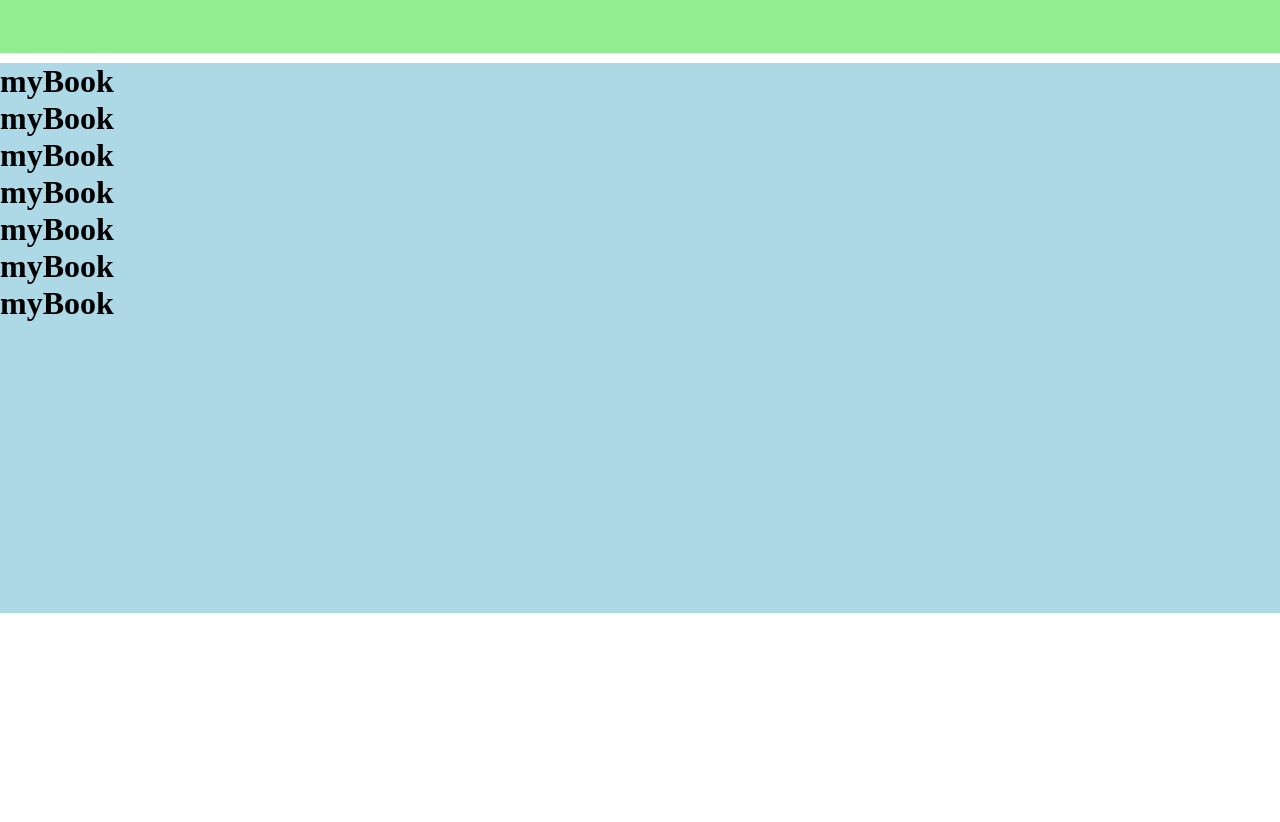
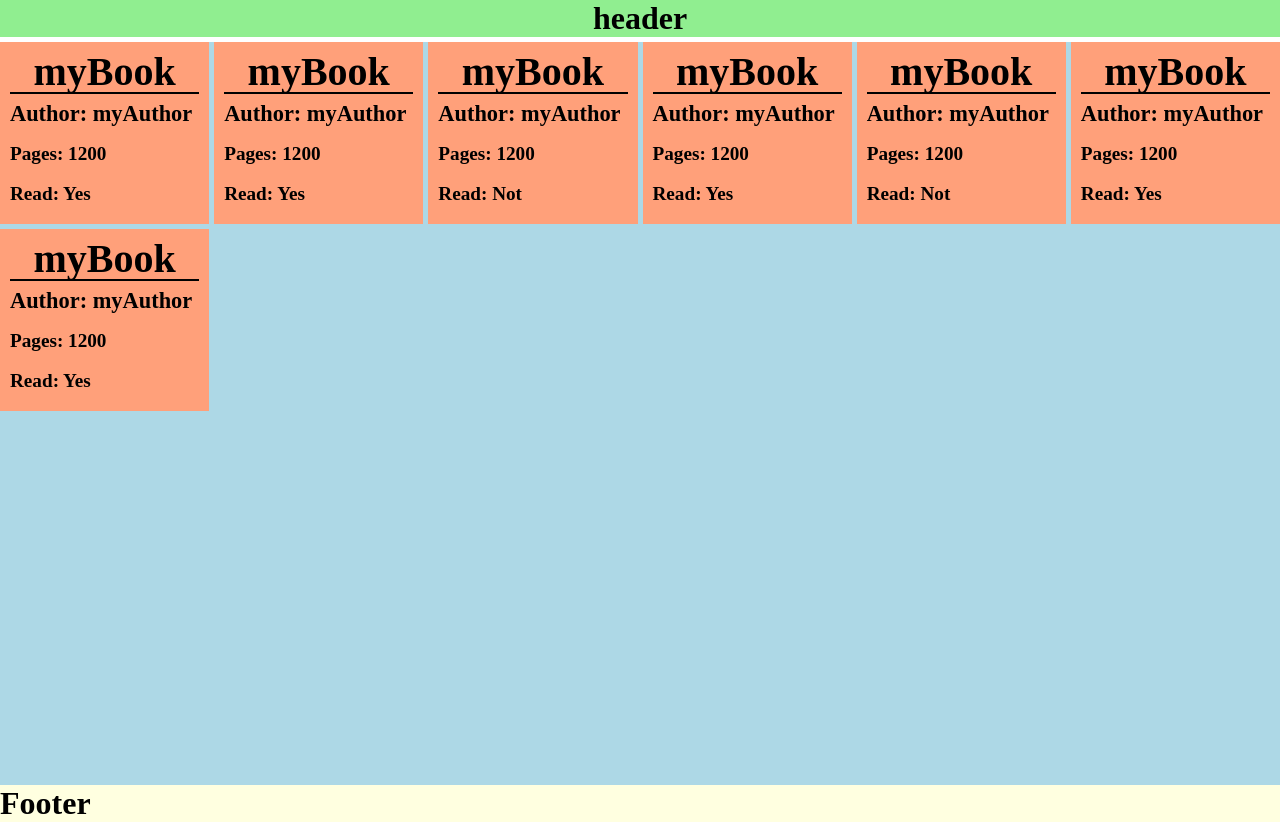
Before and after one commit to voxede/odin-projects, a plain HTML site: page library/index.html in a window 1280 px wide. Before the commit the page ends 800 px from the top, so only its background shows below. Drawn offline with Linux system fonts and the light colour scheme.

Commit message:
A lot of progress in data presentation

```diff
--- a/library/index.html
+++ b/library/index.html
@@ -9,10 +9,13 @@
 <body>
     <div class="container-grid">
         <div class="header">
-
+            <h1>header</h1>
         </div>
         <div class="cards-container">
 
+        </div>
+        <div class="footer">
+            <h1>Footer</h1>
         </div>
     </div>
     <script src="script.js"></script>
--- a/library/script.js
+++ b/library/script.js
@@ -16,18 +16,38 @@ const addBookToLibrary = (title, author, pages, read) => {
 
 addBookToLibrary("myBook", "myAuthor", 1200, true)
 addBookToLibrary("myBook", "myAuthor", 1200, true)
+addBookToLibrary("myBook", "myAuthor", 1200, false)
 addBookToLibrary("myBook", "myAuthor", 1200, true)
-addBookToLibrary("myBook", "myAuthor", 1200, true)
-addBookToLibrary("myBook", "myAuthor", 1200, true)
+addBookToLibrary("myBook", "myAuthor", 1200, false)
 addBookToLibrary("myBook", "myAuthor", 1200, true)
 addBookToLibrary("myBook", "myAuthor", 1200, true)
 
 const showBooks = () => {
     myLibrary.map(book => {
-        let node = document.createElement('h1')
-        let textNode = document.createTextNode(book.title)
-        node.appendChild(textNode)
-        cards.appendChild(node)
+        let card = document.createElement('div')
+        let cardTitle = document.createElement('h1')
+        let cardAuthor = document.createElement('h4')
+        let cardPages = document.createElement('p')
+        let cardRead = document.createElement('p')
+
+        let bookTitle = document.createTextNode(book.title)
+        let bookAuthor = document.createTextNode(`Author: ${book.author}`)
+        let bookPages = document.createTextNode(`Pages: ${book.pages}`)
+        let bookRead = book.read ? document.createTextNode('Read: Yes') : document.createTextNode('Read: Not')
+
+        card.classList.add('card')
+
+        cardTitle.appendChild(bookTitle)
+        cardAuthor.append(bookAuthor)
+        cardPages.append(bookPages)
+        cardRead.append(bookRead)
+
+        card.appendChild(cardTitle)
+        card.appendChild(cardAuthor)
+        card.append(cardPages)
+        card.append(cardRead)
+
+        cards.appendChild(card)
     })
 }
 
--- a/library/style.css
+++ b/library/style.css
@@ -7,26 +7,57 @@
 .container-grid {
     display: grid;
     grid-template-columns: repeat(5, 1fr);
-    grid-template-rows: 0.6fr repeat(4, 2fr);
+    grid-template-rows: 1fr 8fr 1fr;
     height: 100vh;
     grid-template-areas:
         "header header header header header"
         "cards cards cards cards cards"
-        "cards cards cards cards cards"
-        "cards cards cards cards cards";
-    gap: 10px;
+        "footer footer footer footer footer";
 }
 
 .header {
     background-color: lightgreen;
     grid-area: header;
+    display: flex;
+    justify-content: center;
+    align-items: center;
+}
+
+.footer {
+    background-color: lightyellow;
+    grid-area: footer;
 }
 
 .cards-container {
     background-color: lightblue;
     grid-area: cards;
+    display: grid;
+    grid-template-columns: repeat(6, 1fr);
+    grid-template-rows: repeat(4, 1fr);
+    gap: 5px;
+    margin-top: 5px;
 }
 
 .card {
     background-color: lightsalmon;
+    padding: 10px;
 }
+
+.card h1 {
+    border-bottom: 2px solid black;
+    text-align: center;
+    font-size: 2.5rem;
+}
+
+.card, h4, p {
+    line-height: 40px;
+}
+
+.card h4 {
+    font-size: 1.4rem;
+}
+
+.card p {
+    font-weight: bold;
+    font-size: 1.2rem;
+}
```
